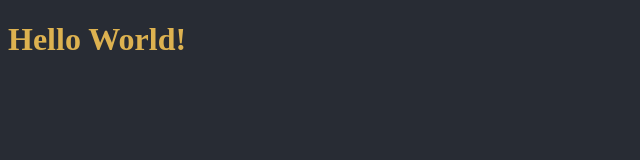
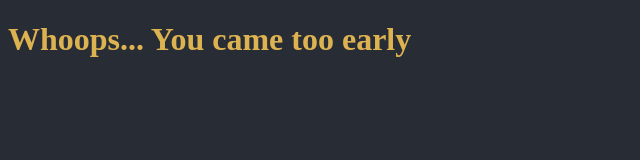
Before and after one commit to Stiff-Rock/portfolio, a website: page index.html in a window 1280 px wide. Shown: the whole page, without its empty margins (0-640 px from the left). Drawn offline with Linux system fonts and the light colour scheme.

```diff
--- a/index.html
+++ b/index.html
@@ -10,7 +10,7 @@
 </head>
 
 <body>
-  <h1 id="greeting" >Wow you came too early...</h1>
+  <h1 id="greeting" ></h1>
 </body>
 
 </html>
--- a/js/languageDetection.js
+++ b/js/languageDetection.js
@@ -2,9 +2,9 @@
   const userLang = navigator.language || navigator.userLanguage;
 
   if (userLang.startsWith('es')) {
-    document.getElementById("greeting").textContent = "¡Hola Mundo!";
+    document.getElementById("greeting").textContent = "Ups... Llegaste demasiado pronto";
   } else {
-    document.getElementById("greeting").textContent = "Hello World!";
+    document.getElementById("greeting").textContent = "Whoops... You came too early";
   }
 }
 
```
Also changed, not shown: package.json (added, +13 -0 lines).
